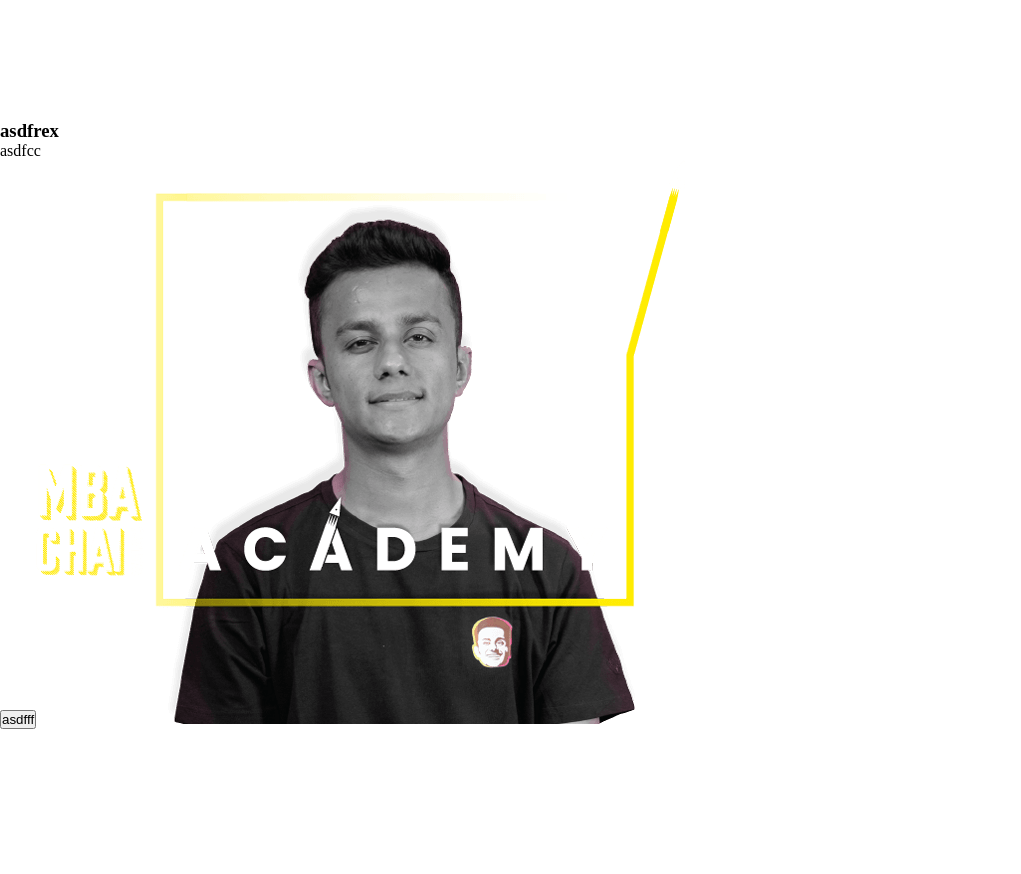
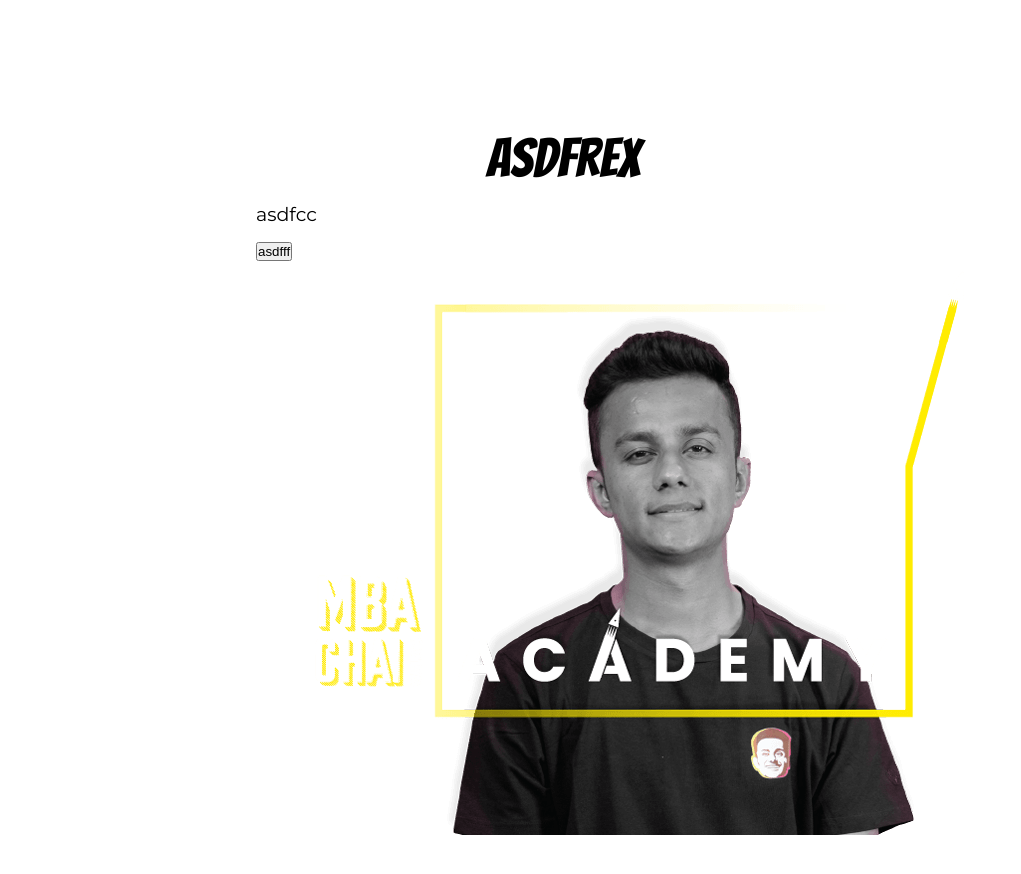
Before and after one commit to Ahmedhassan26444/react-, a React (Create React App) app in the folder chaiwala-clone/: page / in a window 1280 px wide. Shown: the part 820-1694 px from the top of the page, without its empty margins (0-1021 px from the left). Built offline with nearby package versions, Linux system fonts and the light colour scheme.

Commit message:
lecture-12( chaiwala-clone-project minor changes )

```diff
--- a/chaiwala-clone/src/App.js
+++ b/chaiwala-clone/src/App.js
@@ -2,20 +2,24 @@
 import "./Style/intro.scss";
 import "./Style/section.scss";
 import Introvedio from "./Components/introvedio";
-import FreshTopicImg from "./Assets/academy.png"; // ✅ FIX: Backslash ➝ Forward slash
+import FreshTopicImg from "./Assets/academy.png";
 
 function App() {
   return (
-    <div className="App">
+    <>
       <Introvedio />
       {/* FreshTopic */}
-      <div className="section">
+      <section className="section">
+        <div>
           <h3>asdfrex</h3>
           <p>asdfcc</p>
           <button>asdfff</button>
+          <div>
             <img src={FreshTopicImg} alt="Fresh Topic" />
           </div>
         </div>
+      </section>
+    </>
   );
 }
 
--- a/chaiwala-clone/src/Style/colors.scss
+++ b/chaiwala-clone/src/Style/colors.scss
@@ -3,5 +3,7 @@
 $red:     #d20120;
 $white:   #fff;
 $brown:   #6d3d0f;
-$ext:     #fff;
-$heading: #fff;
+
+
+$text: "Montserrat", sans-serif;
+$heading: "Bangers", cursive;
--- a/chaiwala-clone/src/Style/section.scss
+++ b/chaiwala-clone/src/Style/section.scss
@@ -1,14 +1,42 @@
+@import "colors";
 .section {
   padding-top: 15rem;
-}
-
-.section > div {
+  >div {
     max-width: 48rem;
     height: 120vh;
     text-align: center;
     display: flex;
-  flex-direction: column;
-  align-items: center;
+    flex-direction:column;
+    align-items: flex-start;
     box-sizing: border-box;
     justify-content: space-evenly;
+    margin: auto;
   }
+
+  h3 {
+    width: 80%;
+    font-size: 54px;
+    font-family: $heading;
+    font-weight: 300;
+  }
+
+  p {
+    font-size: 19px;
+    font-family: $text;
+    line-height: 1.9;
+  }
+
+  .button {
+    font-size: 14px;
+    font-family: $text;
+    font-weight: 600;
+    padding: 0.9rem 1.25rem;
+    border: none;
+    transform-origin: bottom;
+    transition:transform 0.5s ;
+    letter-spacing: 2px;
+    &:hover{
+      transform: skewX(-10deg);
+    }
+  }
+}
```
Also changed, not shown: chaiwala-clone/src/Components/section.jsx (+43 -14 lines). Lines whose indentation alone changed are shown as unchanged.
